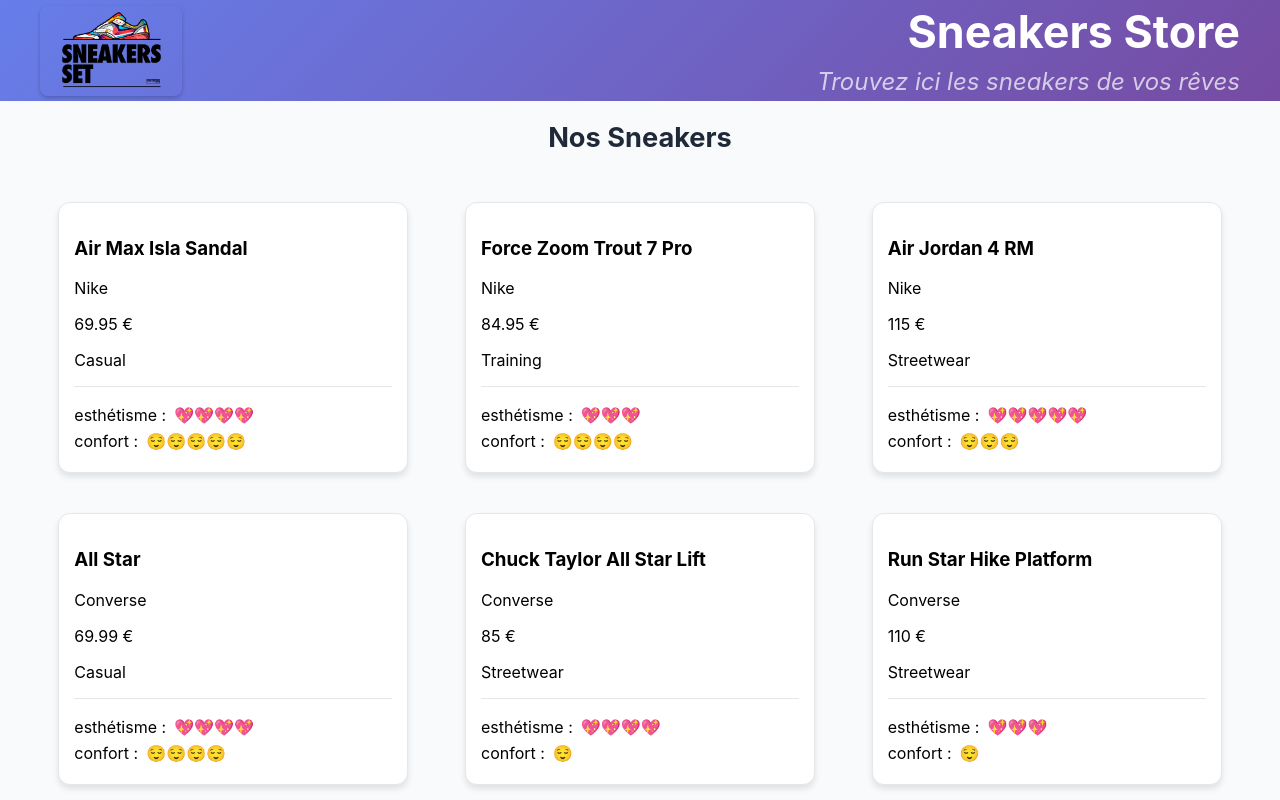
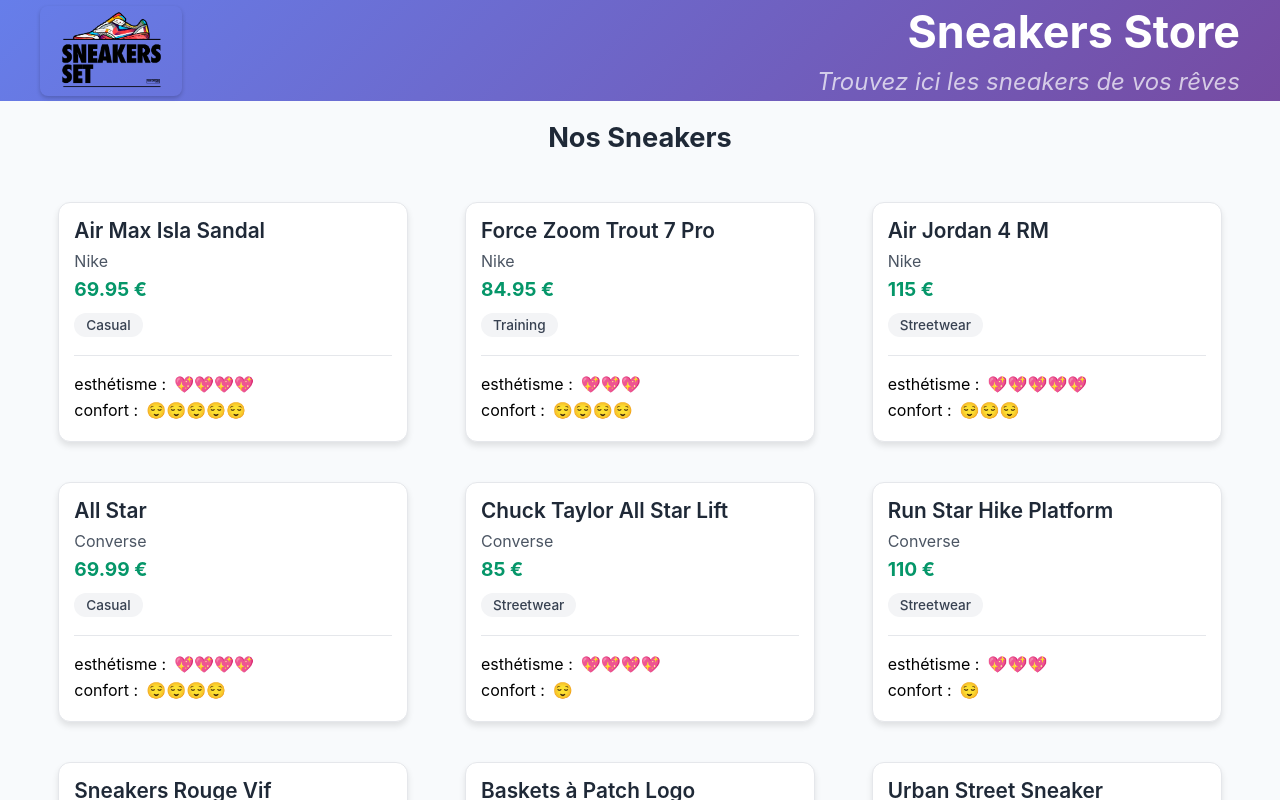
Before and after one commit to smks6/sneakersApp, a React (Create React App) app: page / in a window 1280 px wide. Shown: the top 800 px of the page. Built offline with nearby package versions, Linux system fonts and the light colour scheme.

Commit message:
Sauvegarde avant rebase

```diff
--- a/src/Components/SneakerItem.jsx
+++ b/src/Components/SneakerItem.jsx
@@ -1,4 +1,5 @@
 import '../styles/ShoppingItem.css';
+import '../styles/SneakerItem.css'
 import CustomerReview from './CustomerReview';
 
 function SneakerItem({nom, marque, prix, style, esthetisme, confort}){
--- /dev/null
+++ b/src/styles/SneakerItem.css
@@ -0,0 +1,75 @@
+.sneaker-item {
+  position: relative;  /* Nécessaire pour le positionnement du badge */
+  background: white;
+  border-radius: 12px;
+  box-shadow: 0 4px 6px rgba(0, 0, 0, 0.1);
+  padding: 15px;  /* Réduit de 20px à 15px */
+  transition: all 0.3s ease;
+  border: 1px solid #e5e7eb;
+  width: 100%;
+  height: fit-content;
+  box-sizing: border-box;
+}
+
+.sneaker-item:hover {
+  transform: translateY(-5px);
+  box-shadow: 0 8px 25px rgba(0, 0, 0, 0.15);
+}
+
+/* Style pour les images de sneakers */
+.sneaker-image {
+  width: 80%;  /* Réduit de 100% à 80% */
+  height: 140px;  /* Réduit de 160px à 140px */
+  border-radius: 8px;
+  margin: 0 auto 12px auto;  /* Centre l'image */
+  object-fit: cover;  /* Pour que l'image garde ses proportions */
+  display: block;
+}
+
+.sneaker-item h3 {
+  margin: 0 0 8px 0;
+  font-size: 1.3rem;
+  color: #1f2937;
+  font-weight: 600;
+}
+
+.sneaker-item p {
+  margin: 6px 0;
+}
+
+.sneaker-brand {
+  color: #4b5563;
+  font-size: 1rem;
+}
+
+/* Prix en vert */
+.sneaker-price {
+  color: #059669;
+  font-size: 1.2rem;
+  font-weight: 700;
+}
+
+/* Style comme un badge */
+.sneaker-style {
+  background: #f3f4f6;
+  color: #374151;
+  padding: 4px 12px;
+  border-radius: 20px;
+  display: inline-block;
+  font-size: 0.85rem;
+  font-weight: 500;
+  margin: 6px 0;
+}
+
+/* Section des avis */
+.sneaker-review {
+  border-top: 1px solid #e5e7eb;
+  padding-top: 12px;
+  margin-top: 12px;
+}
+.sneaker-review > div {
+  margin: 6px 0;
+  display: flex;
+  align-items: center;
+  gap: 8px;
+}
```
